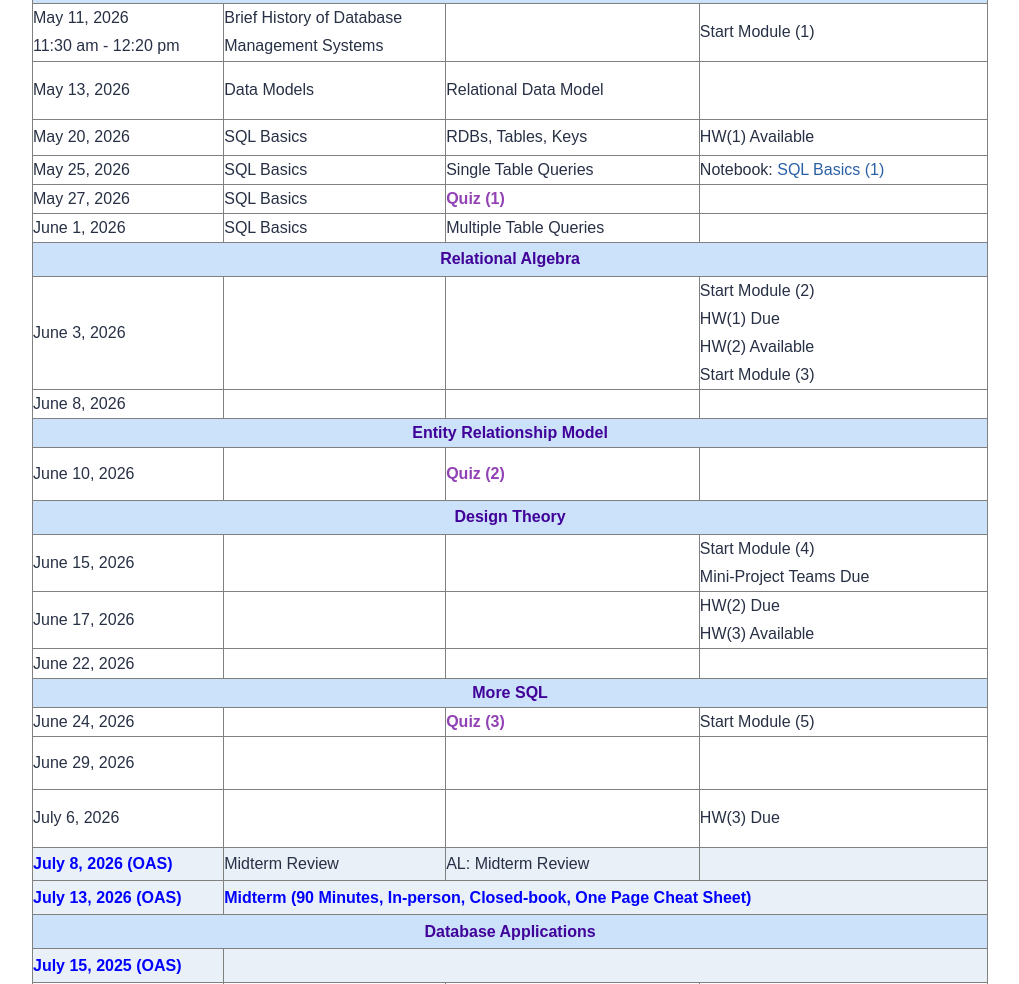
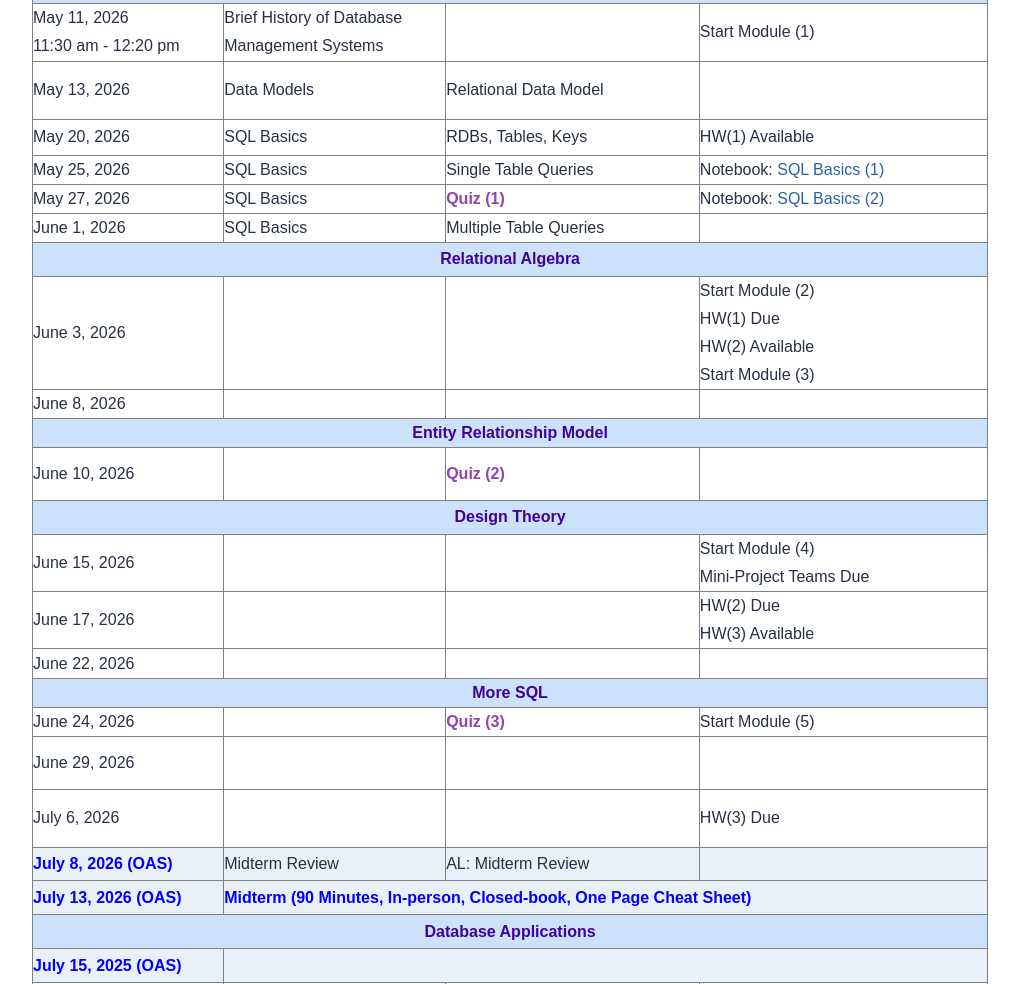
Before and after one commit to ouldoozbk/ouldoozbk.github.io, a plain HTML site: page teaching/summer2026/DBS/index.html in a window 1280 px wide. Shown: the part 1265-2249 px from the top of the page, without its empty margins (118-1137 px from the left). Drawn offline with nearby package versions, Linux system fonts and the light colour scheme.

Commit message:
Website Update

```diff
--- a/teaching/summer2026/DBS/index.html
+++ b/teaching/summer2026/DBS/index.html
@@ -93,7 +93,7 @@
             <td style="width: 20.0168%; height: 29px;">May 27, 2026</td>
             <td style="width: 23.2355%; height: 29px;">SQL Basics</td>
             <td style="width: 26.5549%; height: 29px;"><span style="color: #9242b4;"><strong>Quiz (1)</strong></span></td>
-            <td style="width: 30.176%; height: 29px;"></td>
+            <td style="width: 30.176%; height: 29px;">Notebook: <a href="files/SQLBasics(2).ipynb" target="_blank"> SQL Basics (2)</a></td>
         </tr>
         <tr style="height: 29.1333px;">
             <td style="width: 20.0168%; height: 29.1333px;">June 1, 2026</td>
```
Also changed, not shown: 6 other files.
